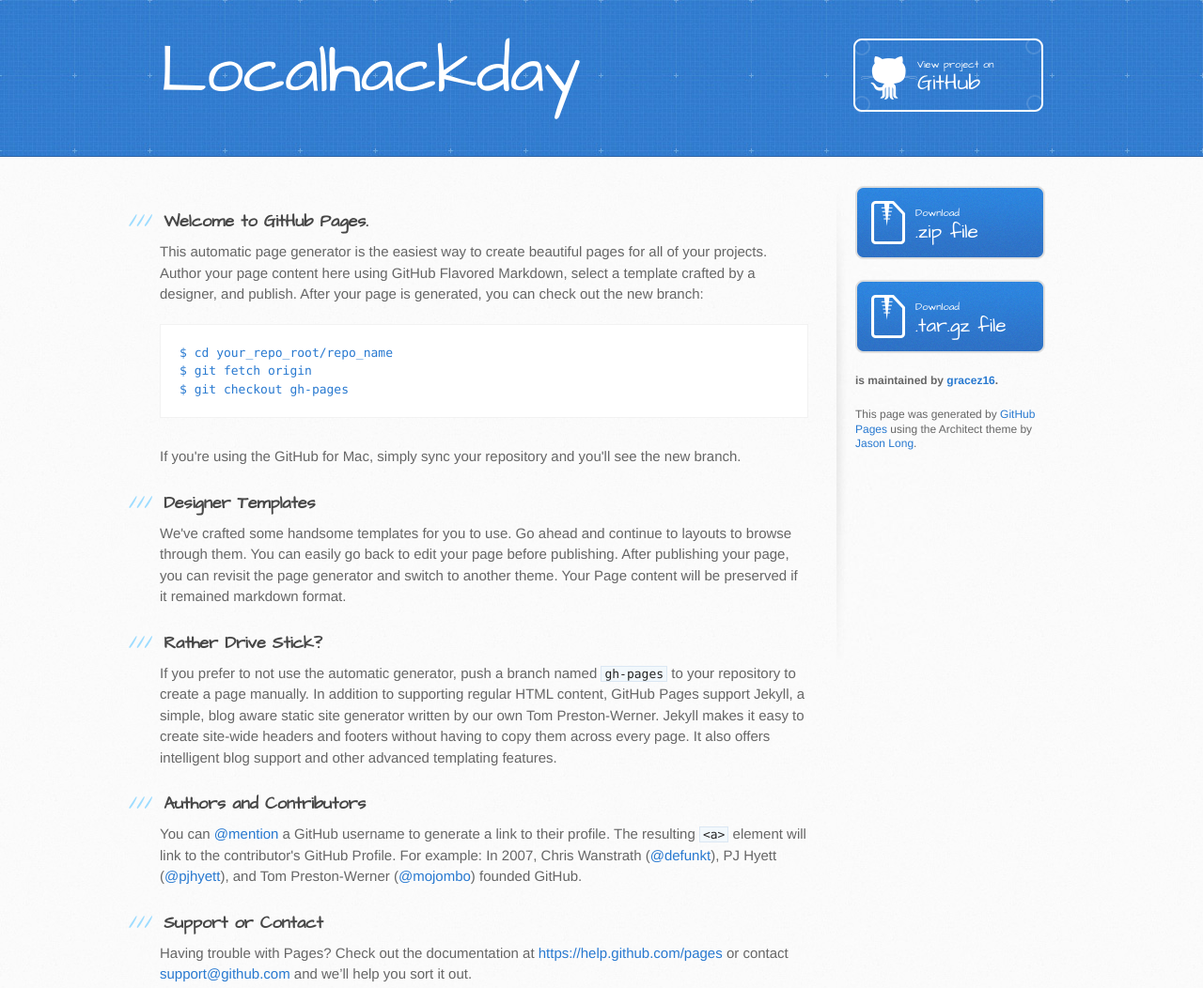
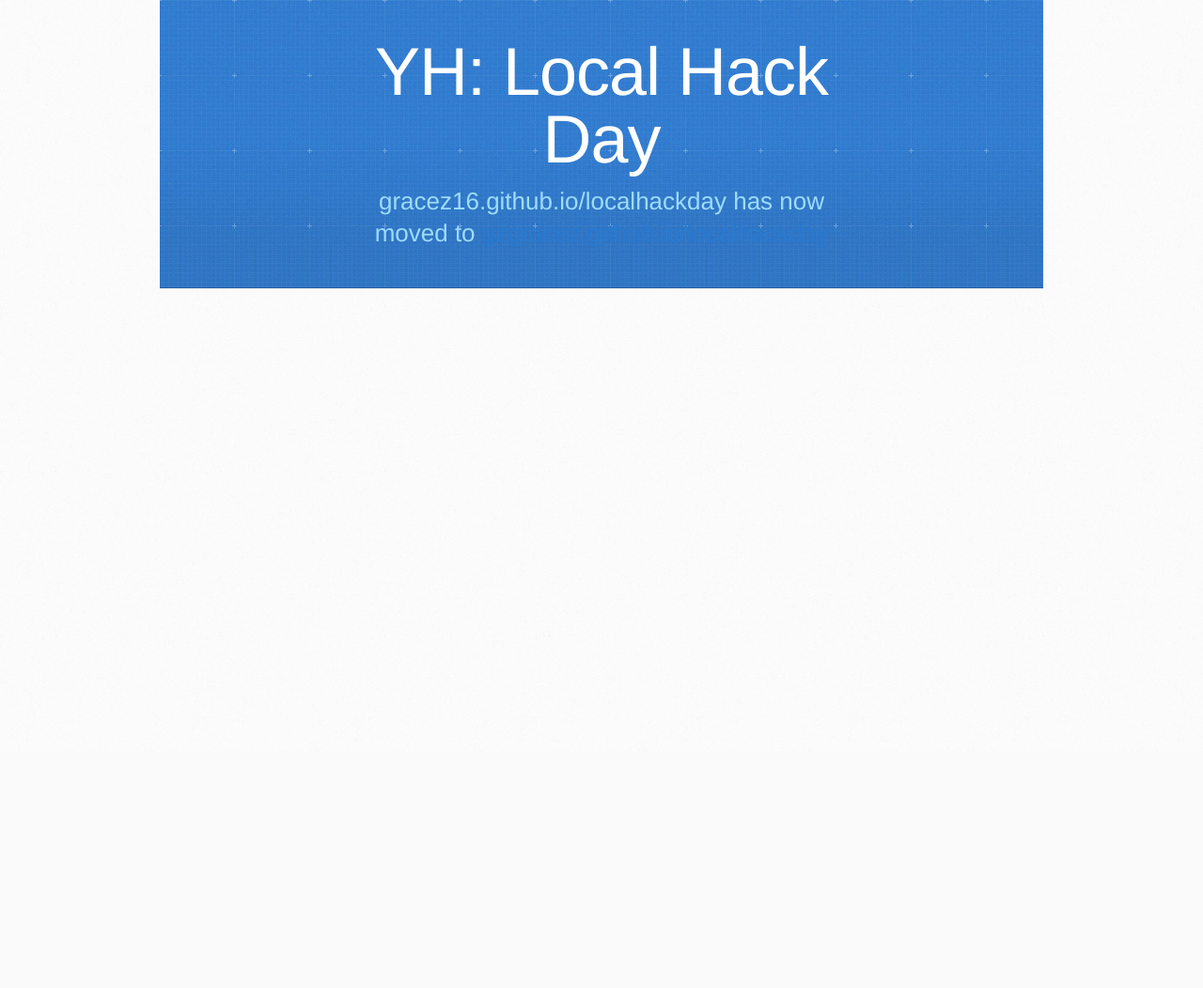
Before and after one commit to gracez16/localhackday, a plain HTML site: page index.html in a window 1280 px wide. Shown: the whole page at 94% size. After the commit the page ends 800 px from the top, so only its background shows below. Drawn offline with Linux system fonts and the light colour scheme.

Commit message:
Update index.html

```diff
--- a/index.html
+++ b/index.html
@@ -1,83 +1,27 @@
 <!DOCTYPE html>
 <html>
+
   <head>
     <meta charset='utf-8'>
     <meta http-equiv="X-UA-Compatible" content="chrome=1">
-    <meta name="viewport" content="width=device-width, initial-scale=1, maximum-scale=1">
-    <link href='https://fonts.googleapis.com/css?family=Architects+Daughter' rel='stylesheet' type='text/css'>
-    <link rel="stylesheet" type="text/css" href="stylesheets/stylesheet.css" media="screen">
-    <link rel="stylesheet" type="text/css" href="stylesheets/pygment_trac.css" media="screen">
-    <link rel="stylesheet" type="text/css" href="stylesheets/print.css" media="print">
+    <meta name="description" content="">
 
-    <!--[if lt IE 9]>
-    <script src="//html5shiv.googlecode.com/svn/trunk/html5.js"></script>
-    <![endif]-->
+    <link rel="stylesheet" type="text/css" media="screen" href="stylesheets/stylesheet.css">
 
-    <title>Localhackday by gracez16</title>
+    <title>YH: Local Hack Day</title>
   </head>
 
   <body>
-    <header>
-      <div class="inner">
-        <h1>Localhackday</h1>
-        <h2></h2>
-        <a href="https://github.com/gracez16/localhackday" class="button"><small>View project on</small> GitHub</a>
-      </div>
-    </header>
 
-    <div id="content-wrapper">
-      <div class="inner clearfix">
-        <section id="main-content">
-          <h3>
-<a id="welcome-to-github-pages" class="anchor" href="#welcome-to-github-pages" aria-hidden="true"><span class="octicon octicon-link"></span></a>Welcome to GitHub Pages.</h3>
-
-<p>This automatic page generator is the easiest way to create beautiful pages for all of your projects. Author your page content here using GitHub Flavored Markdown, select a template crafted by a designer, and publish. After your page is generated, you can check out the new branch:</p>
-
-<pre><code>$ cd your_repo_root/repo_name
-$ git fetch origin
-$ git checkout gh-pages
-</code></pre>
-
-<p>If you're using the GitHub for Mac, simply sync your repository and you'll see the new branch.</p>
-
-<h3>
-<a id="designer-templates" class="anchor" href="#designer-templates" aria-hidden="true"><span class="octicon octicon-link"></span></a>Designer Templates</h3>
-
-<p>We've crafted some handsome templates for you to use. Go ahead and continue to layouts to browse through them. You can easily go back to edit your page before publishing. After publishing your page, you can revisit the page generator and switch to another theme. Your Page content will be preserved if it remained markdown format.</p>
-
-<h3>
-<a id="rather-drive-stick" class="anchor" href="#rather-drive-stick" aria-hidden="true"><span class="octicon octicon-link"></span></a>Rather Drive Stick?</h3>
-
-<p>If you prefer to not use the automatic generator, push a branch named <code>gh-pages</code> to your repository to create a page manually. In addition to supporting regular HTML content, GitHub Pages support Jekyll, a simple, blog aware static site generator written by our own Tom Preston-Werner. Jekyll makes it easy to create site-wide headers and footers without having to copy them across every page. It also offers intelligent blog support and other advanced templating features.</p>
-
-<h3>
-<a id="authors-and-contributors" class="anchor" href="#authors-and-contributors" aria-hidden="true"><span class="octicon octicon-link"></span></a>Authors and Contributors</h3>
-
-<p>You can <a href="https://github.com/blog/821" class="user-mention">@mention</a> a GitHub username to generate a link to their profile. The resulting <code>&lt;a&gt;</code> element will link to the contributor's GitHub Profile. For example: In 2007, Chris Wanstrath (<a href="https://github.com/defunkt" class="user-mention">@defunkt</a>), PJ Hyett (<a href="https://github.com/pjhyett" class="user-mention">@pjhyett</a>), and Tom Preston-Werner (<a href="https://github.com/mojombo" class="user-mention">@mojombo</a>) founded GitHub.</p>
-
-<h3>
-<a id="support-or-contact" class="anchor" href="#support-or-contact" aria-hidden="true"><span class="octicon octicon-link"></span></a>Support or Contact</h3>
-
-<p>Having trouble with Pages? Check out the documentation at <a href="https://help.github.com/pages">https://help.github.com/pages</a> or contact <a href="mailto:support@github.com">support@github.com</a> and we’ll help you sort it out.</p>
-        </section>
-
-        <aside id="sidebar">
-          <a href="https://github.com/gracez16/localhackday/zipball/master" class="button">
-            <small>Download</small>
-            .zip file
-          </a>
-          <a href="https://github.com/gracez16/localhackday/tarball/master" class="button">
-            <small>Download</small>
-            .tar.gz file
-          </a>
-
-          <p class="repo-owner"><a href="https://github.com/gracez16/localhackday"></a> is maintained by <a href="https://github.com/gracez16">gracez16</a>.</p>
-
-          <p>This page was generated by <a href="https://pages.github.com">GitHub Pages</a> using the Architect theme by <a href="https://twitter.com/jasonlong">Jason Long</a>.</p>
-        </aside>
-      </div>
+    <!-- HEADER -->
+    <div id="header_wrap" class="outer">
+        <header class="inner">
+          <center>
+          <h1 id="project_title">YH: Local Hack Day</h1>
+          <h2 id="project_tagline">gracez16.github.io/localhackday has now moved to <a href="https://gzgracez.github.io/localhackday">gzgracez.github.io/localhackday</a></h2>
+          </center>
+        </header>
     </div>
-
 
   </body>
 </html>
```
